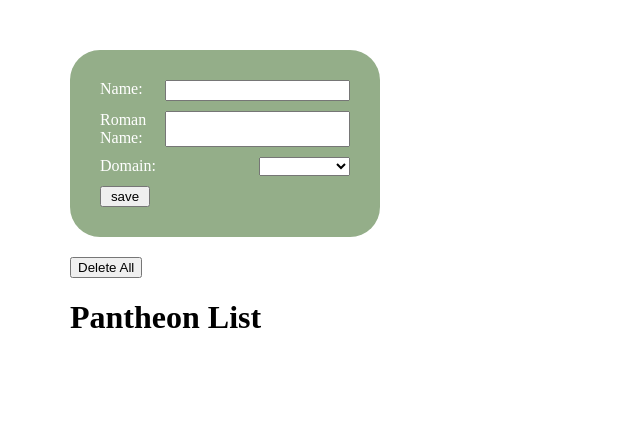
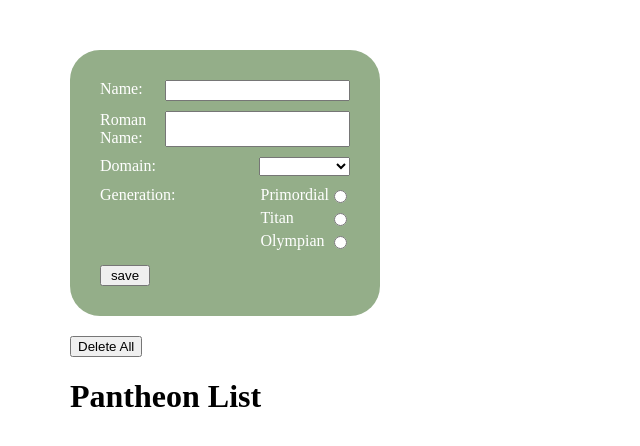
Before and after one commit to squiral/HW-eventListener-ManipulatingTheDOM, a plain HTML site: page index.html in a window 1280 px wide. Shown: the whole page, without its empty margins (0-640 px from the left). Drawn offline with Linux system fonts and the light colour scheme.

Commit message:
formatting radio buttons

```diff
--- a/css/main.css
+++ b/css/main.css
@@ -31,11 +31,28 @@ body {
   margin-left: 20px;
 }
 
+#radio-label {
+  width: 100px;
+  margin: 0px;
+}
+
 .form-item {
    margin-bottom: 10px;
    width: 250px;
    display: flex;
    justify-content: space-between;
+}
+
+.gen-choice {
+  display: flex;
+  flex-direction: column;
+  justify-content: flex-end;
+}
+
+.radio-choice {
+  display: flex;
+  justify-content: space-between;
+  margin-bottom: 5px;
 }
 
 input[type="submit"] {
@@ -47,6 +64,7 @@ input[type="submit"] {
 .pantheon-list-item {
   border-radius: 30px;
   margin-right: 20px;
+  margin-bottom: 20px;
   padding: 30px;
   width: 260px;
   border: none;
@@ -76,11 +94,11 @@ input[type="submit"] {
 }
 
 .sun {
-  background: #63585E;
+  background: #EAC435;
 }
 
 .earth {
-  background: #63585E;
+  background: #94AE89;
 }
 
 h2 {
--- a/index.html
+++ b/index.html
@@ -32,6 +32,23 @@
             <option value="War">War</option>
           </select>
         </div>
+
+        <div id="radio-item" class="form-item">
+          <label for="generation" class="radio-choice">Generation: </label>
+          <div class="gen-choice">
+            <label for="Primordial" class="radio-choice">Primordial
+              <input type="radio" id="gen-choice-1" name="generation" value="Primordial">
+            </label>
+
+            <label for="Titan" class="radio-choice">Titan
+              <input type="radio" id="gen-choice-2" name="generation" value="Titan">
+            </label>
+
+            <label for="Olympian" class="radio-choice">Olympian
+              <input type="radio" id="gen-choice-3" name="generation" value="Olympian">
+            </label>
+          </div>
+        </div>
       </div>
       <input type="submit" value="save"/>
     </form>
```
